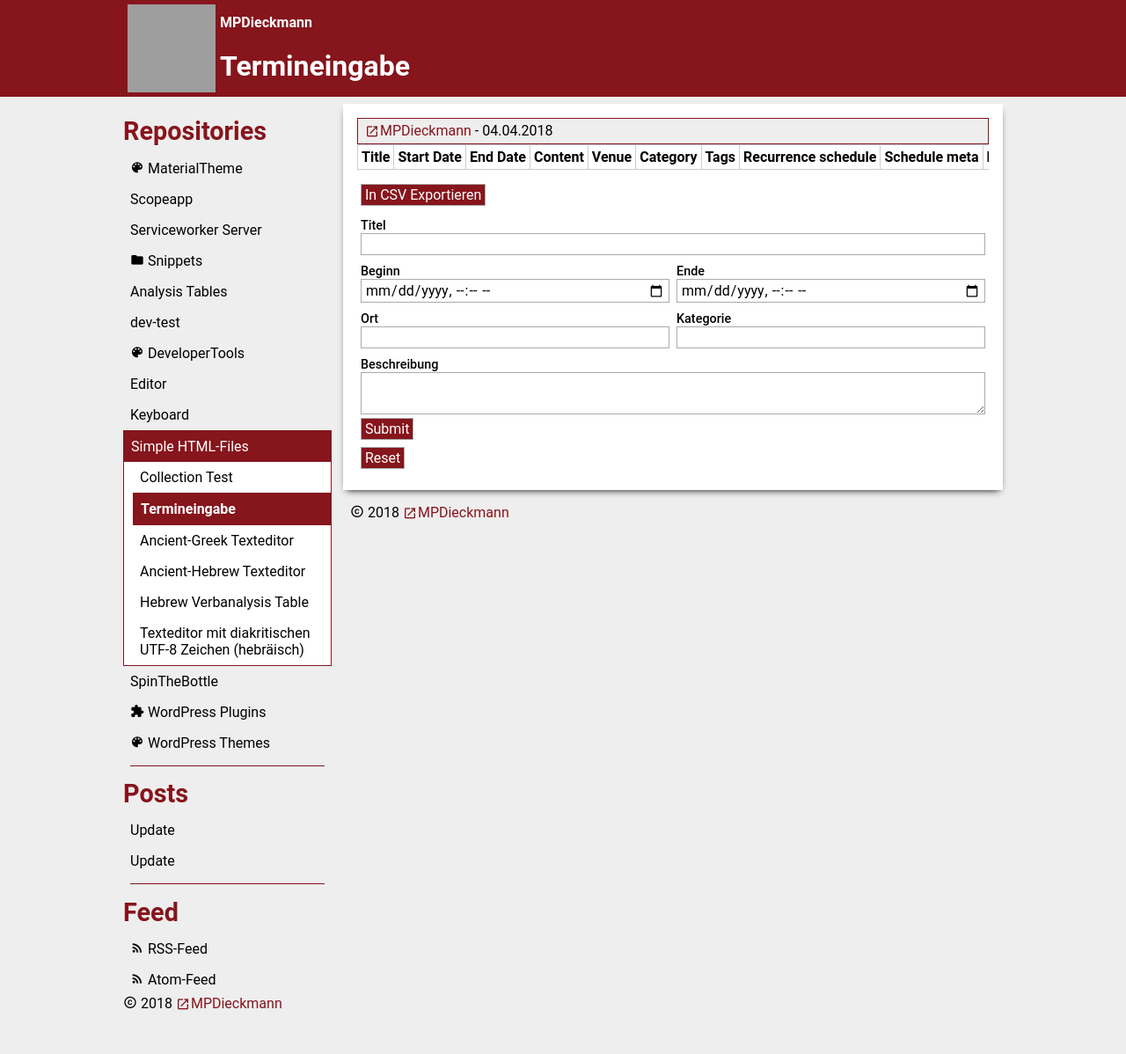
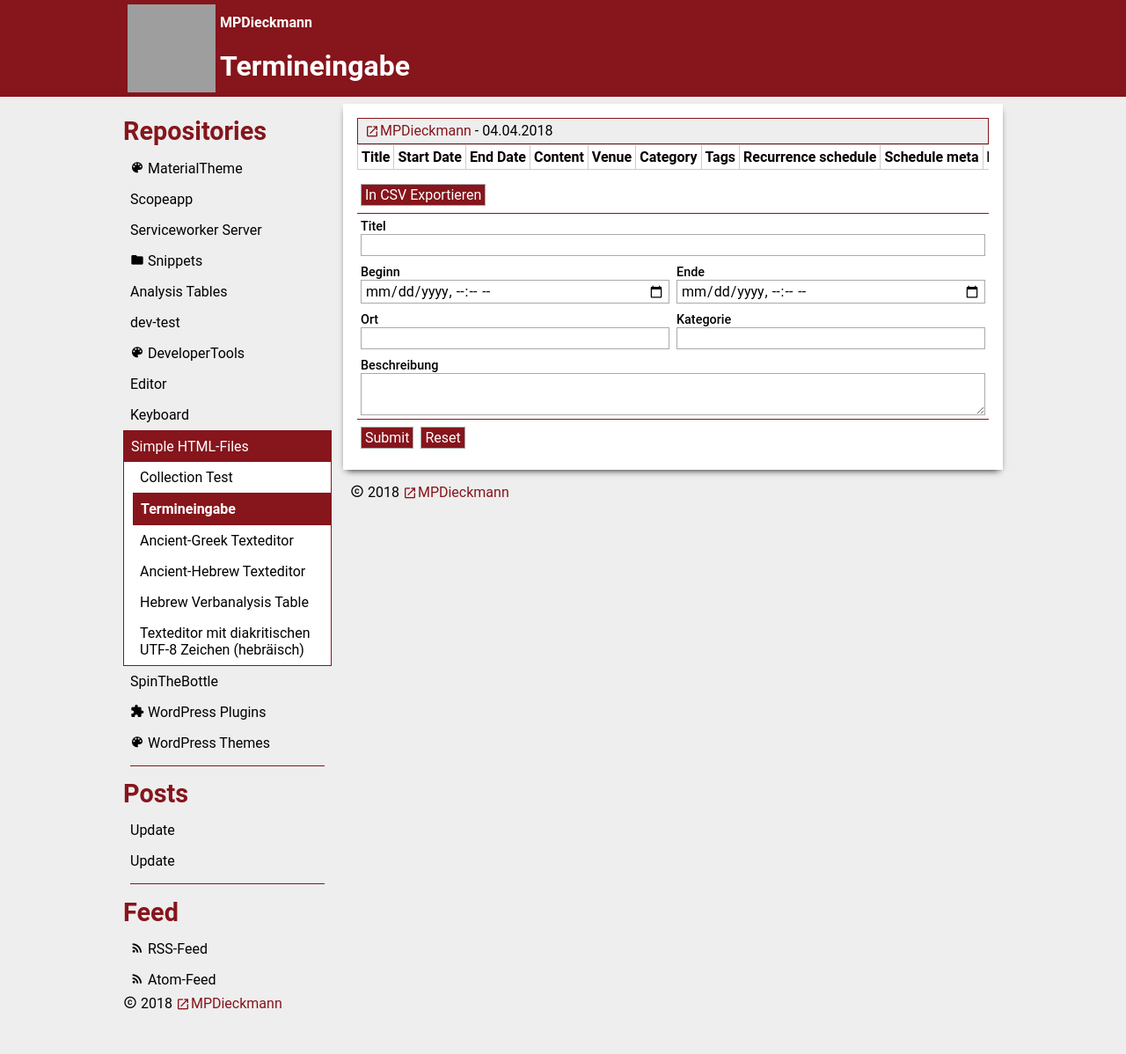
Before and after one commit to MPDieckmann/mpdieckmann.github.io, a Jekyll site: the page built from _repositories/simple/eventToCSV.html, in a window 1280 px wide. Shown: the whole page at 88% size. Built offline with Jekyll 4.4.1, drawn with Linux system fonts in a browser that asks for light colours; some web fonts are replaced; grey boxes are pictures that could not be loaded.

Commit message:
Update eventToCSV.html

```diff
--- a/_repositories/simple/eventToCSV.html
+++ b/_repositories/simple/eventToCSV.html
@@ -81,8 +81,8 @@ input[type="button"],
 input[type="submit"],
 input[type="reset"] {
   width: auto;
-  clear: both;
   margin: 0.5em 0.25em;
+  float: left;
 }
 </style>
 <script type="text/javascript">
@@ -241,6 +241,11 @@ $export.value = "In CSV Exportieren";
 $export.id = "export";
 form.appendChild($export);
 
+var hr1 = document.createElement("hr");
+hr1.style.clear = "both";
+hr1.style.margin = "0";
+form.appendChild(hr1);
+
 var messageContainer = document.createElement("div");
 messageContainer.id = "message-container";
 form.appendChild(messageContainer);
@@ -319,6 +324,11 @@ contentLabel.appendChild(contentSpan);
 var content = document.createElement("textarea");
 contentLabel.appendChild(content);
 
+var hr2 = document.createElement("hr");
+hr2.style.clear = "both";
+hr2.style.margin = "0";
+form.appendChild(hr2);
+
 var submit = document.createElement("input");
 submit.type = "submit";
 submit.id = "submit";
```
